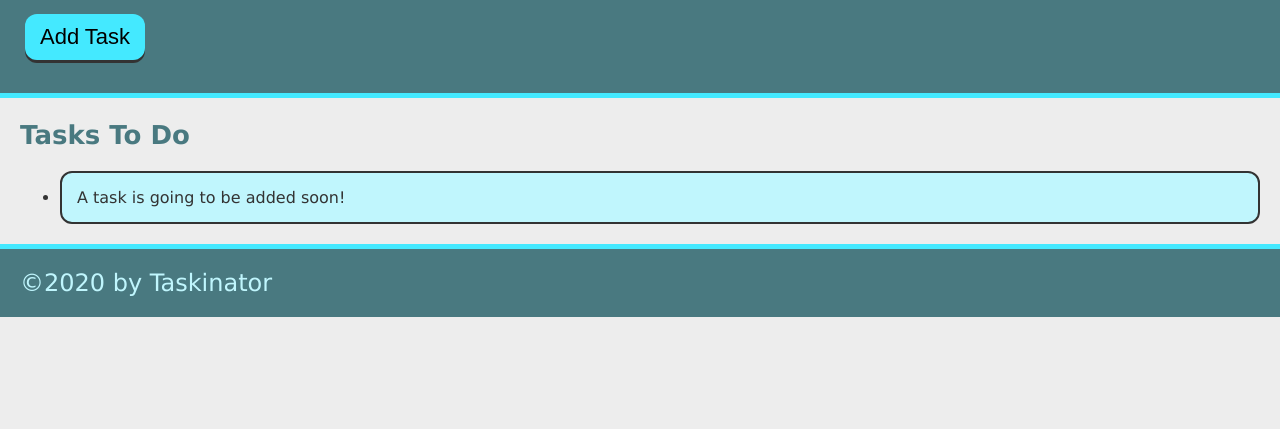
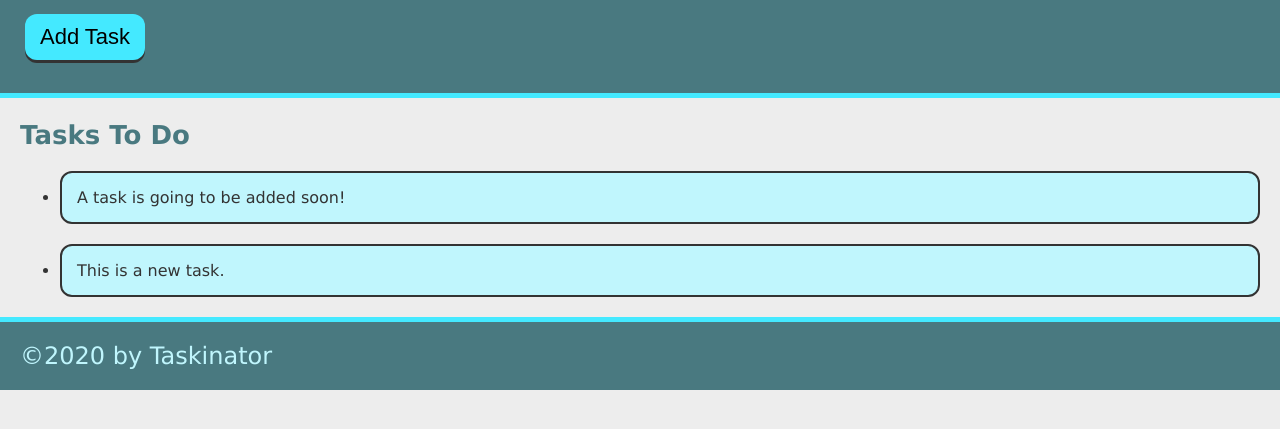
Before and after one commit to adam32thomas/Taskinator, a plain HTML site: page index.html in a window 1280 px wide. Both pictures are taken after a click on the button "Add Task". Shown: the part 115-544 px from the top of the page. Drawn offline with Linux system fonts and the light colour scheme.

Commit message:
add ability to add task 4.1.8

```diff
--- a/assets/js/script.js
+++ b/assets/js/script.js
@@ -0,0 +1,11 @@
+let buttonEl = document.querySelector("#save-task");
+let tasksToDoEl = document.querySelector("#tasks-to-do");
+
+ let createTaskHandler = function() {
+  let listItemEl = document.createElement("li");
+  listItemEl.className = "task-item";
+  listItemEl.textContent = "This is a new task.";
+  tasksToDoEl.appendChild(listItemEl);
+};
+
+buttonEl.addEventListener("click", createTaskHandler);
--- a/index.html
+++ b/index.html
@@ -13,7 +13,7 @@
 
         <p>Click the button below to add a new task!</p>
 
-        <button class="btn" >Add Task</button>
+        <button class="btn" id="save-task" >Add Task</button>
 
     </header>
     <main class="pate-content">
@@ -22,7 +22,7 @@
 
             <h2 class="list-title">Tasks To Do</h2>
 
-            <ul class="task list">
+            <ul class="task list" id="tasks-to-do">
 
                 <li class="task-item">A task is going to be added soon!</li>
 
```
